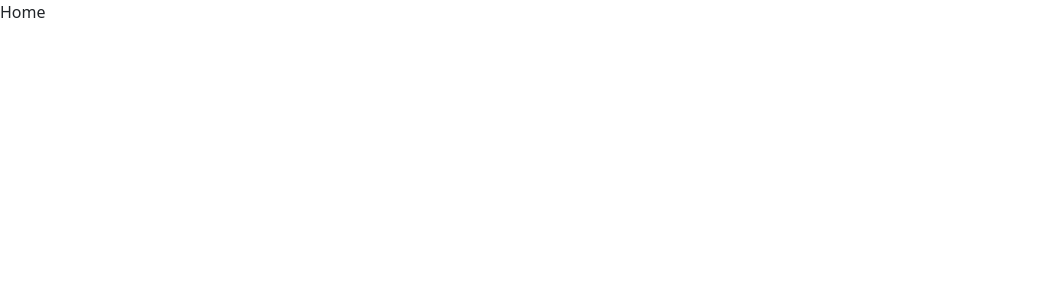
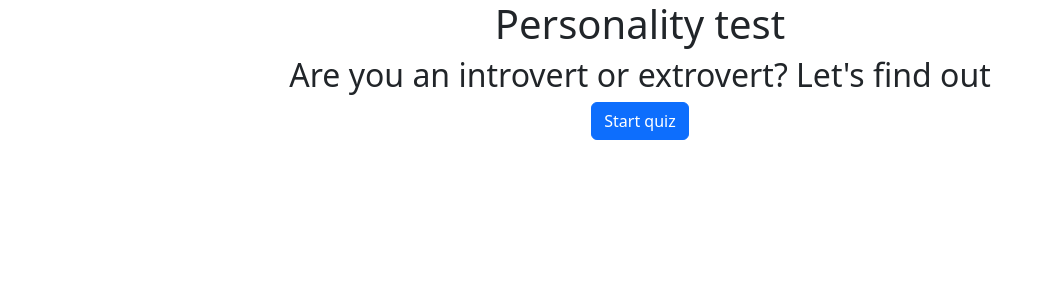
Before and after one commit to MrBr/personality-test, a React (Create React App) app: page / in a window 1280 px wide. Shown: the top 300 px of the page, without its empty margins (0-1053 px from the left). Built offline with nearby package versions, Linux system fonts and the light colour scheme.

Commit message:
Create landing page and extract App from index

```diff
--- a/src/App.tsx
+++ b/src/App.tsx
@@ -1,10 +1,19 @@
-import React from 'react';
+import React from "react";
+import { BrowserRouter, Route, Routes } from "react-router-dom";
+
+import "bootstrap/dist/css/bootstrap.min.css";
+
+import { Paths } from "./constants";
+import Landing from "./pages/landing";
 
 function App() {
   return (
-    <div className="App">
-
-    </div>
+    <BrowserRouter>
+      <Routes>
+        <Route path={Paths.Home} element={<Landing />} />
+        <Route path={Paths.Quiz} element={<div>Quiz</div>} />
+      </Routes>
+    </BrowserRouter>
   );
 }
 
--- /dev/null
+++ b/src/constants.ts
@@ -0,0 +1,4 @@
+export const Paths = {
+  Home: "/",
+  Quiz: "/quiz",
+};
--- a/src/index.tsx
+++ b/src/index.tsx
@@ -1,10 +1,8 @@
 import React from "react";
 import ReactDOM from "react-dom/client";
-import { BrowserRouter, Routes, Route } from "react-router-dom";
-
-import "bootstrap/dist/css/bootstrap.min.css";
 
 import reportWebVitals from "./reportWebVitals";
+import App from "./App";
 
 const root = ReactDOM.createRoot(
   document.getElementById("root") as HTMLElement
@@ -12,12 +10,7 @@ const root = ReactDOM.createRoot(
 
 root.render(
   <React.StrictMode>
-    <BrowserRouter>
-      <Routes>
-        <Route path="/" element={<div>Home</div>} />
-        <Route path="/quiz" element={<div>Quiz</div>} />
-      </Routes>
-    </BrowserRouter>
+    <App />
   </React.StrictMode>
 );
 
--- /dev/null
+++ b/src/pages/landing.tsx
@@ -0,0 +1,23 @@
+import { Button, Col, Container, Row } from "react-bootstrap";
+import { Link } from "react-router-dom";
+import { Paths } from "../constants";
+
+const Landing = () => {
+  return (
+    <Container>
+      <Row>
+        <Col className="justify-content-center">
+          <h1 className="text-center">Personality test</h1>
+          <h2 className="text-center">
+            Are you an introvert or extrovert? Let's find out
+          </h2>
+          <Link to={Paths.Quiz}>
+            <Button className="m-auto d-block">Start quiz</Button>
+          </Link>
+        </Col>
+      </Row>
+    </Container>
+  );
+};
+
+export default Landing;
```
